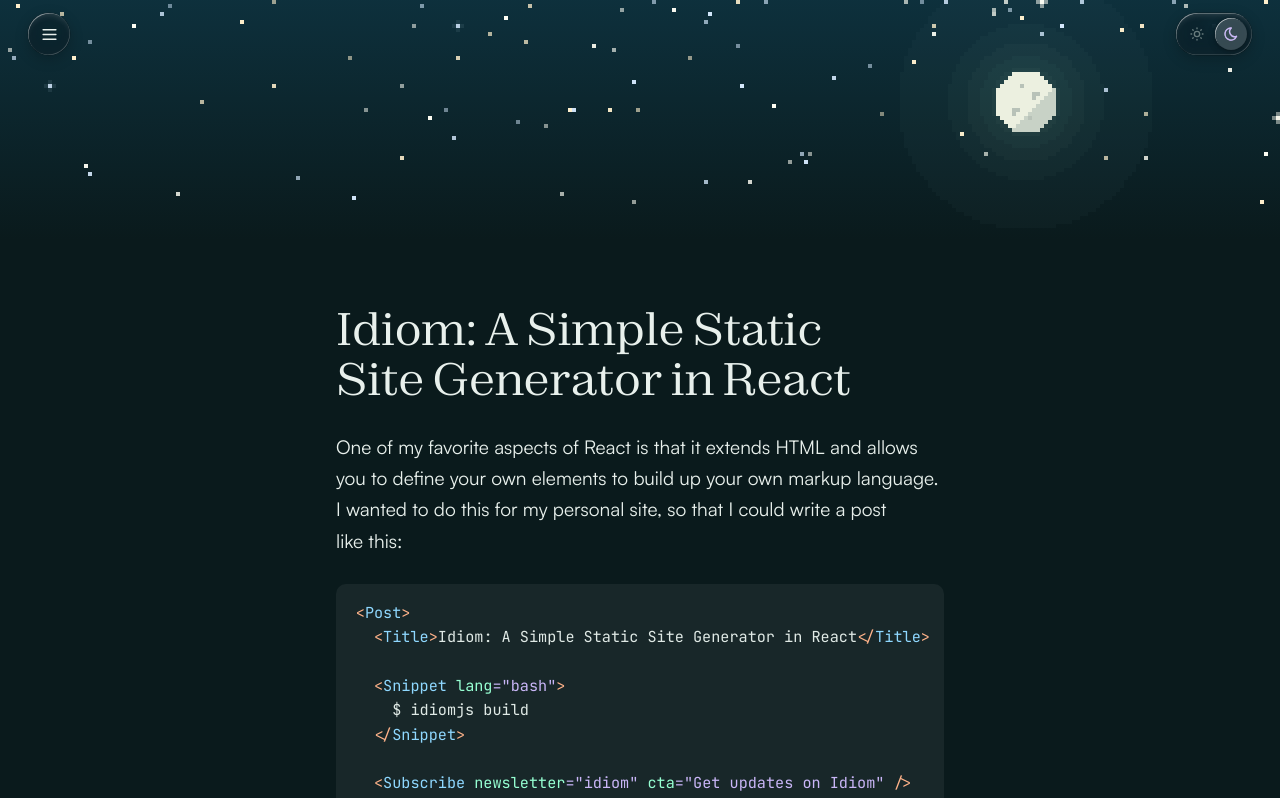
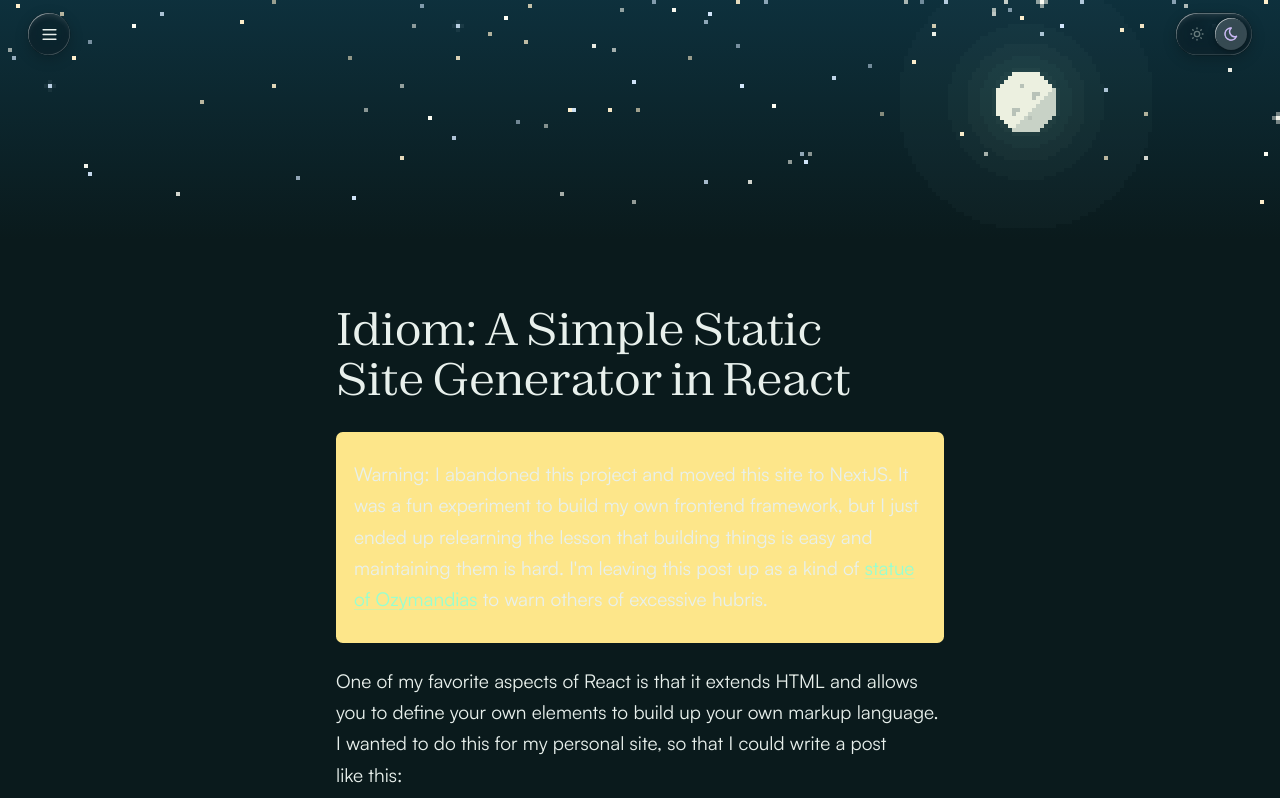
Before and after one commit to choxi/choxi.github.io, a Next.js app: page /posts/idiom-static-site-generator in a window 1280 px wide. Shown: the top 798 px of the page. Built offline with nearby package versions, Linux system fonts and the light colour scheme.

Commit message:
adds idiom warning

```diff
--- a/app/posts/idiom-static-site-generator/page.tsx
+++ b/app/posts/idiom-static-site-generator/page.tsx
@@ -12,6 +12,18 @@ export default function Post() {
       <h1 className="spc-n-zero">
         Idiom: A Simple Static Site Generator in React
       </h1>
+      <div className="bg-amber-200 px-4 py-1 rounded-md box-border">
+        <p>
+          Warning: I abandoned this project and moved this site to NextJS. It
+          was a fun experiment to build my own frontend framework, but I just
+          ended up relearning the lesson that building things is easy and
+          maintaining them is hard. I'm leaving this post up as a kind of{" "}
+          <Link href="https://en.wikipedia.org/wiki/Ozymandias">
+            statue of Ozymandias
+          </Link>{" "}
+          to warn others of excessive hubris.
+        </p>
+      </div>
       <p>
         One of my favorite aspects of React is that it extends HTML and allows
         you to define your own elements to build up your own markup language. I
```
